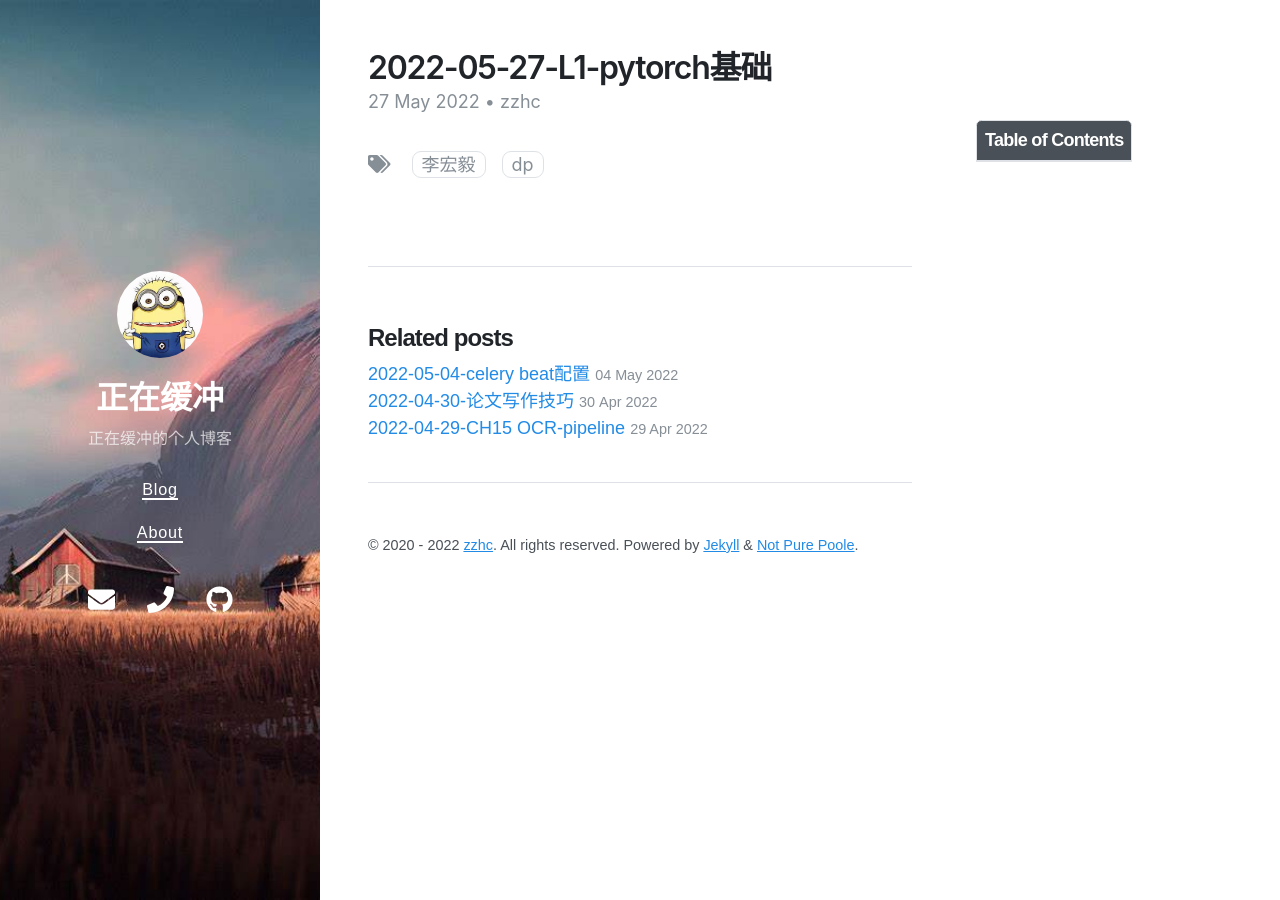
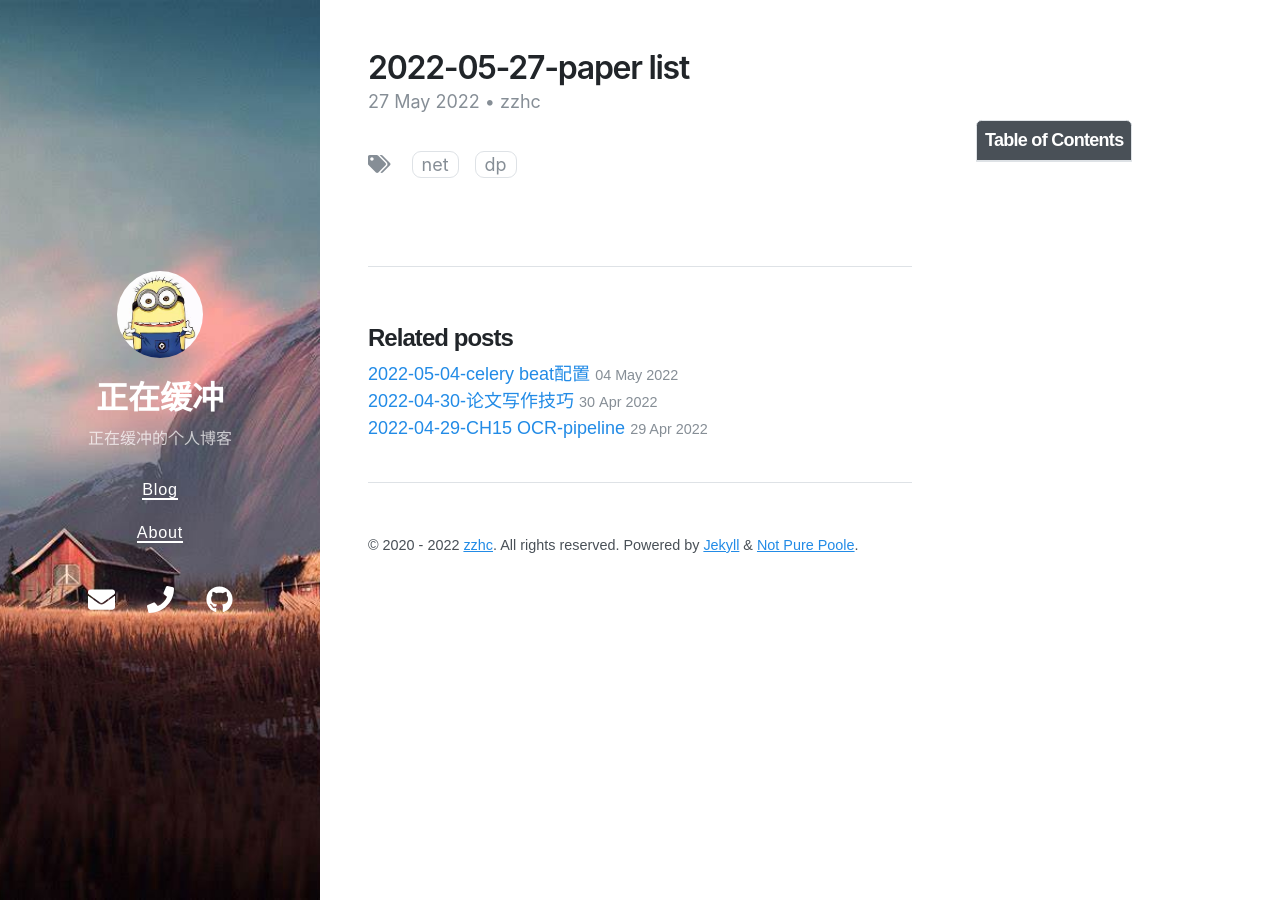
Before and after one commit to Zzhc3321/personal-blog.github.io, a Jekyll site: the page built from _posts/2022-05-27-L1-pytorch基础.md, in a window 1280 px wide. Built offline with Jekyll 4.4.1, drawn with Linux system fonts in a browser that asks for light colours; nearby versions of some CDN libraries.

Commit message:
修改文件: _posts/2022-05-27-L1-pytorch基础.md

```diff
--- a/_posts/2022-05-27-L1-pytorch基础.md
+++ b/_posts/2022-05-27-L1-pytorch基础.md
@@ -1,8 +1,8 @@
 ---
 layout: post
-title: 2022-05-27-L1-pytorch基础
-tags: [李宏毅,dp]
-category: 李宏毅DP
+title: 2022-05-27-paper list
+tags: [net,dp]
+category: CV
 toc: true
 math: true
 author: zzhc
```
